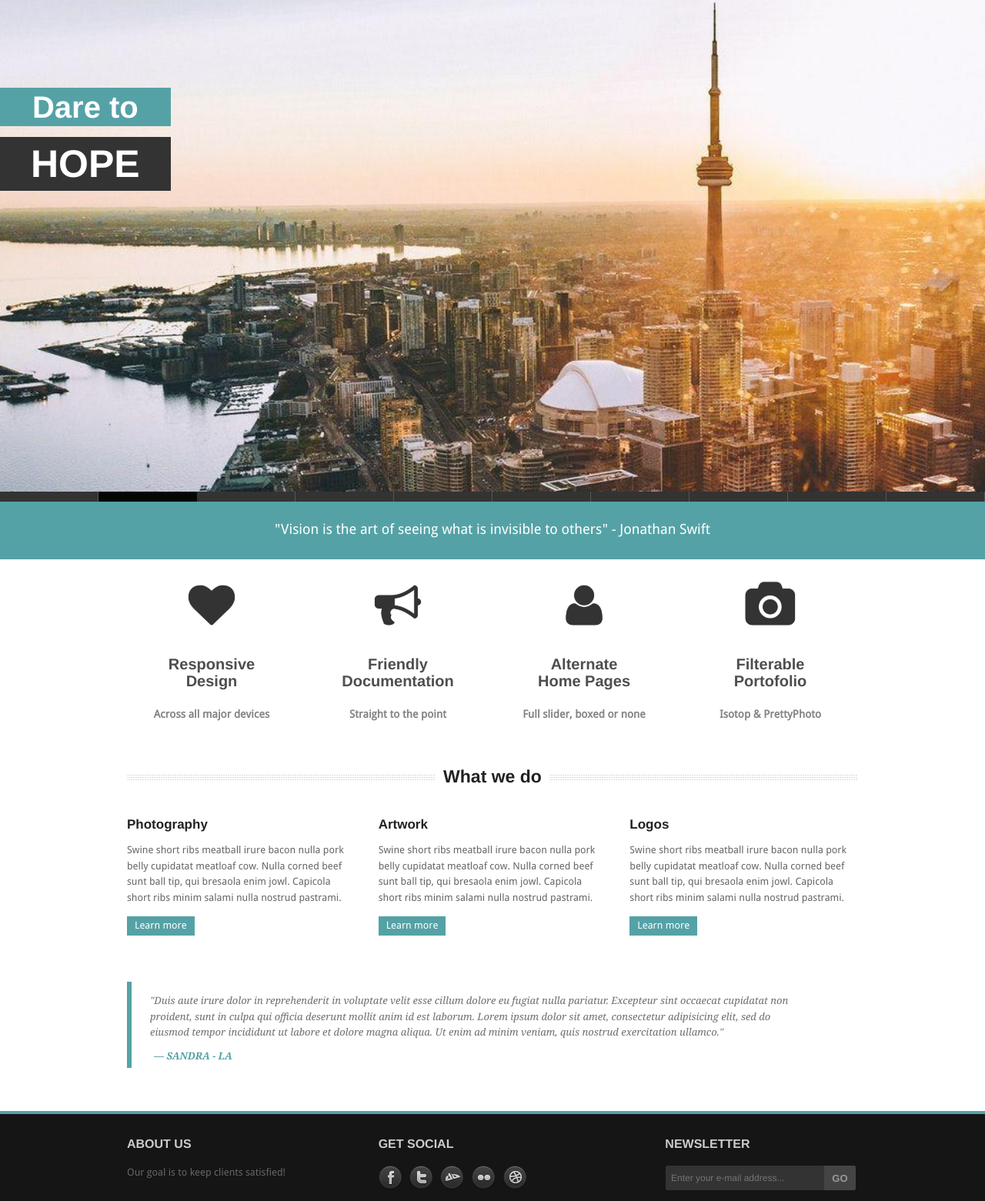
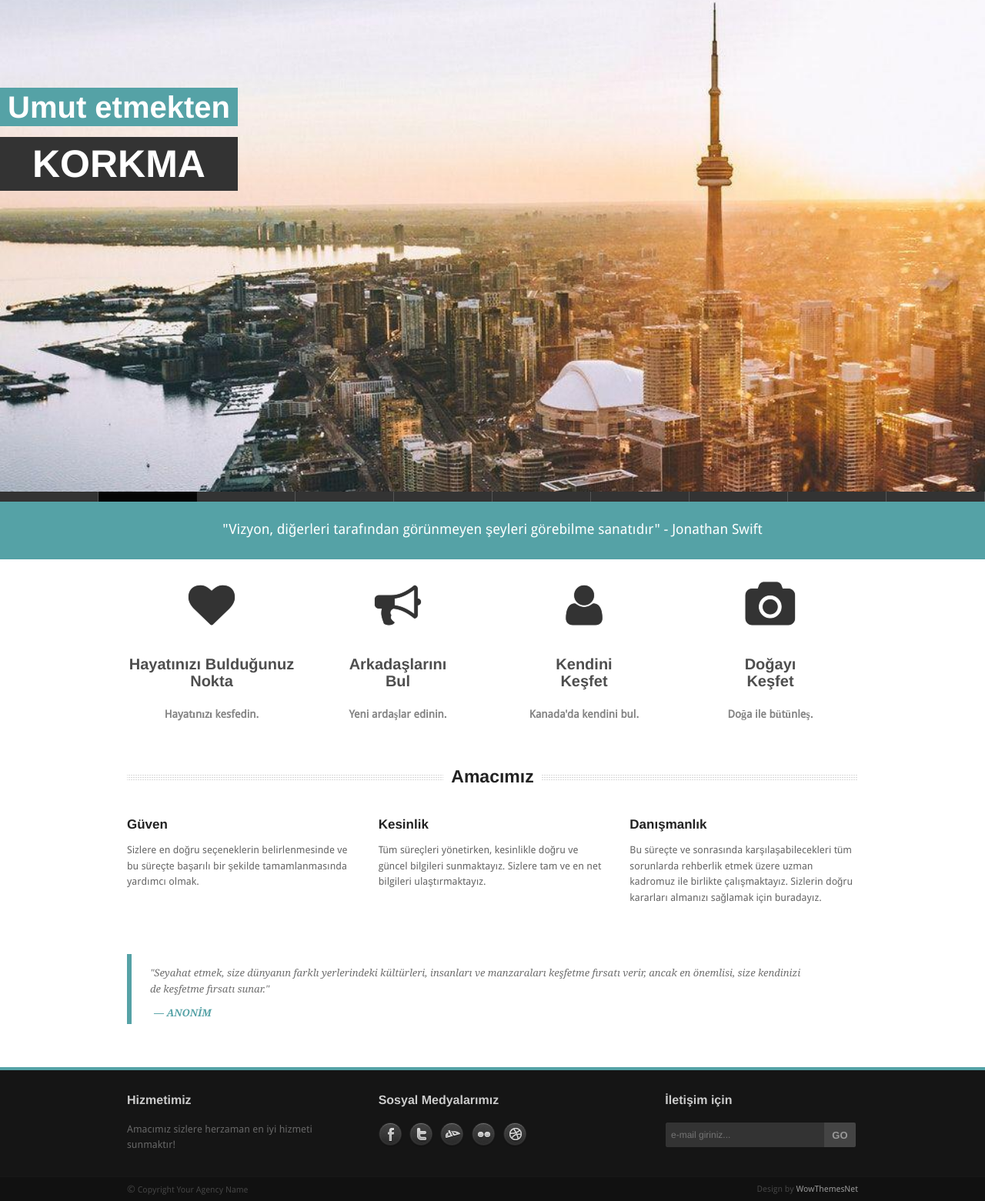
Before and after one commit to Mitrex38/kanadailetanis, a plain HTML site: page index.html in a window 1280 px wide. Shown: the part 202-1763 px from the top of the page at 77% size. Drawn offline with Linux system fonts and the light colour scheme.

Commit message:
Update index.html

```diff
--- a/index.html
+++ b/index.html
@@ -30,7 +30,7 @@
 		<div class="twelve columns">
 			<img src="logo1.png" style="width: 50px; height: 50px; margin-bottom: 10px;" class="pics" >
 			<div class="infotext">
-				 Thank you for visiting my theme! Replace this with your message to visitors.
+				Bu sayfa bir proje ödevidir. Sayfamızı ziyaret ettiğiniz için teşekkürler.
 			</div>
 		</div>
 	</div>
@@ -82,43 +82,43 @@
 		<li>
 		<img src="furkigif.gif" alt="image01" class="responsiveslide">
 		<div class="ei-title">
-			<h2>Dare to</h2>
-			<h3>Dream</h3>
+			<h2>Hayal etmekten</h2>
+			<h3>Korkma</h3>
 		</div>
 		</li>
 		<li>
 		<img src="kanada1.jpg" alt="image02" class="responsiveslide">
 		<div class="ei-title">
-			<h2>Dare to</h2>
-			<h3>Hope</h3>
+			<h2>Umut etmekten</h2>
+			<h3>Korkma</h3>
 		</div>
 		</li>
 		<li>
 		<img src="kanada2.jpg" alt="image03" class="responsiveslide">
 		<div class="ei-title">
-			<h2>Dare to</h2>
-			<h3>Smile</h3>
+			<h2>Gülümsemekten</h2>
+			<h3>Korkma</h3>
 		</div>
 		</li>
 		<li>
 		<img src="kanada3.jpg" alt="image04" class="responsiveslide">
 		<div class="ei-title">
-			<h2>Dare to</h2>
-			<h3>ask</h3>
+			<h2>Sormaktan</h2>
+			<h3>Korkma</h3>
 		</div>
 		</li>
 		<li>
-		<img src="http://placehold.it/1400x500/222" alt="image05" class="responsiveslide">
+		<img src="1193556.jpg" alt="image05" class="responsiveslide">
 		<div class="ei-title">
-			<h2>Dare to</h2>
-			<h3>refuse</h3>
+			<h2>Keşfetmekten</h2>
+			<h3>Korkma</h3>
 		</div>
 		</li>
 		<li>
-		<img src="http://placehold.it/1400x500/222" alt="image06" class="responsiveslide">
+		<img src="1199017.jpg" alt="image06" class="responsiveslide">
 		<div class="ei-title">
-			<h2>Dare to</h2>
-			<h3>give</h3>
+			<h2>Doğa ile</h2>
+			<h3>Bütünleş</h3>
 		</div>
 		</li>
 		<li>
@@ -145,8 +145,8 @@
 		<li>
 		<img src="kanada4.jpg" alt="image10" class="responsiveslide">
 		<div class="ei-title">
-			<h2>Stand up & </h2>
-			<h3>Live</h3>
+			<h2>Ayağa kalk & </h2>
+			<h3>Yaşa</h3>
 		</div>
 		</li>
 	</ul>
@@ -173,7 +173,7 @@
 	<div class="row">
 		<div class="twelve columns">
 			<p class="text-center">
-				 "Vision is the art of seeing what is invisible to others" - Jonathan Swift
+				 "Vizyon, diğerleri tarafından görünmeyen şeyleri görebilme sanatıdır" - Jonathan Swift
 			</p>
 		</div>
 	</div>
@@ -187,8 +187,8 @@
 			<a href="#">
 			<span class="ca-icon"><i class="fa fa-heart"></i></span>
 			<div class="ca-content">
-				<h2 class="ca-main">Responsive<br/> Design</h2>
-				<h3 class="ca-sub">Across all major devices</h3>
+				<h2 class="ca-main">Hayatınızı Bulduğunuz<br/> Nokta</h2>
+				<h3 class="ca-sub">Hayatınızı kesfedin.</h3>
 			</div>
 			</a>
 			</li>
@@ -196,8 +196,8 @@
 			<a href="#">
 			<span class="ca-icon"><i class="fa fa-bullhorn"></i></span>
 			<div class="ca-content">
-				<h2 class="ca-main">Friendly<br/> Documentation</h2>
-				<h3 class="ca-sub">Straight to the point</h3>
+				<h2 class="ca-main">Arkadaşlarını<br/>Bul</h2>
+				<h3 class="ca-sub">Yeni ardaşlar edinin.</h3>
 			</div>
 			</a>
 			</li>
@@ -205,8 +205,8 @@
 			<a href="#">
 			<span class="ca-icon"><i class="fa fa-user"></i></span>
 			<div class="ca-content">
-				<h2 class="ca-main">Alternate<br/> Home Pages</h2>
-				<h3 class="ca-sub">Full slider, boxed or none</h3>
+				<h2 class="ca-main">Kendini<br/>Keşfet</h2>
+				<h3 class="ca-sub">Kanada'da kendini bul.</h3>
 			</div>
 			</a>
 			</li>
@@ -214,8 +214,8 @@
 			<a href="#">
 			<span class="ca-icon"><i class="fa fa-camera"></i></span>
 			<div class="ca-content">
-				<h2 class="ca-main">Filterable<br/> Portofolio</h2>
-				<h3 class="ca-sub">Isotop & PrettyPhoto</h3>
+				<h2 class="ca-main">Doğayı<br/>Keşfet</h2>
+				<h3 class="ca-sub">Doğa ile bütünleş.</h3>
 			</div>
 			</a>
 			</li>
@@ -227,35 +227,29 @@
 <div class="row">
 	<div class="twelve columns">
 		<div class="centersectiontitle">
-			<h4>What we do</h4>
+			<h4>Amacımız</h4>
 		</div>
 	</div>
 	<div class="four columns">
-		<h5>Photography</h5>
+		<h5>Güven</h5>
 		<p>
-			 Swine short ribs meatball irure bacon nulla pork belly cupidatat meatloaf cow. Nulla corned beef sunt ball tip, qui bresaola enim jowl. Capicola short ribs minim salami nulla nostrud pastrami.
+			Sizlere en doğru seçeneklerin belirlenmesinde ve bu süreçte başarılı bir şekilde tamamlanmasında yardımcı olmak.
 		</p>
-		<p>
-			<a href="#" class="readmore">Learn more</a>
-		</p>
+
 	</div>
 	<div class="four columns">
-		<h5>Artwork</h5>
+		<h5>Kesinlik</h5>
 		<p>
-			 Swine short ribs meatball irure bacon nulla pork belly cupidatat meatloaf cow. Nulla corned beef sunt ball tip, qui bresaola enim jowl. Capicola short ribs minim salami nulla nostrud pastrami.
+			Tüm süreçleri yönetirken, kesinlikle doğru ve güncel bilgileri sunmaktayız. Sizlere tam ve en net bilgileri ulaştırmaktayız.
 		</p>
-		<p>
-			<a href="#" class="readmore">Learn more</a>
-		</p>
+
 	</div>
 	<div class="four columns">
-		<h5>Logos</h5>
+		<h5>Danışmanlık</h5>
 		<p>
-			 Swine short ribs meatball irure bacon nulla pork belly cupidatat meatloaf cow. Nulla corned beef sunt ball tip, qui bresaola enim jowl. Capicola short ribs minim salami nulla nostrud pastrami.
+			Bu süreçte ve sonrasında karşılaşabilecekleri tüm sorunlarda rehberlik etmek üzere uzman kadromuz ile birlikte çalışmaktayız. Sizlerin doğru kararları almanızı sağlamak için buradayız.
 		</p>
-		<p>
-			<a href="#" class="readmore">Learn more</a>
-		</p>
+
 	</div>
 </div>
 <div class="hr">
@@ -267,17 +261,17 @@
 		<div id="testimonials">
 			<blockquote>
 				<p>
-					 "Lorem ipsum dolor sit amet, consectetur adipisicing elit, sed do eiusmod tempor incididunt ut labore et dolore magna aliqua. Ut enim ad minim veniam, quis nostrud exercitation ullamco laboris nisi ut aliquip ex ea commodo consequat. Lorem ipsum dolor sit amet, consectetur adipisicing elit, sed do eiusmod tempor incididunt ut labore et dolore magna aliqua. Ut enim ad minim veniam, quis." <cite>Martin - NY</cite>
+					"Gezgin bir yere varmak için değil, keşfetmek için seyahat eder. İyi bir gezginin sabit planı ve varmaya niyeti yoktur. Hayat bir kitaptırve gezip görmeyenler hep aynı sayfayı okur." <cite>Martin - NY</cite>
 				</p>
 			</blockquote>
 			<blockquote>
 				<p>
-					 "Duis aute irure dolor in reprehenderit in voluptate velit esse cillum dolore eu fugiat nulla pariatur. Excepteur sint occaecat cupidatat non proident, sunt in culpa qui officia deserunt mollit anim id est laborum. Lorem ipsum dolor sit amet, consectetur adipisicing elit, sed do eiusmod tempor incididunt ut labore et dolore magna aliqua. Ut enim ad minim veniam, quis nostrud exercitation ullamco." <cite>Sandra - LA</cite>
+					"Seyahat etmek, size dünyanın farklı yerlerindeki kültürleri, insanları ve manzaraları keşfetme fırsatı verir, ancak en önemlisi, size kendinizi de keşfetme fırsatı sunar." <cite>Anonim</cite>
 				</p>
 			</blockquote>
 			<blockquote>
 				<p>
-					 "Duis aute irure dolor in reprehenderit in voluptate velit esse cillum dolore eu fugiat nulla pariatur. Excepteur sint occaecat cupidatat non proident, sunt in culpa qui officia deserunt mollit anim id est laborum. Lorem ipsum dolor sit amet, consectetur adipisicing elit, sed do eiusmod tempor incididunt ut labore et dolore magna aliqua. Ut enim ad minim veniam, quis nostrud exercitation ullamco." <cite>Jason - MA</cite>
+					"Dünya bir kitap gibidir ve seyahat etmeyenler sadece bir sayfa okumuş olurlar."<cite>Aziz Augustine</cite>
 				</p>
 			</blockquote>
 		</div>
@@ -293,11 +287,11 @@
 		<a href="index.html"><span></span></a>
 	</p>
 	<div class="four columns">
-		<h1>ABOUT US</h1>
-		 Our goal is to keep clients satisfied!
+		<h1>Hizmetimiz</h1>
+		Amacımız sizlere herzaman en iyi hizmeti sunmaktır!
 	</div>
 	<div class="four columns">
-		<h1>GET SOCIAL</h1>
+		<h1>Sosyal Medyalarımız</h1>
 		<a class="social facebook" href="#"></a>
 		<a class="social twitter" href="#"></a>
 		<a class="social deviantart" href="#"></a>
@@ -305,10 +299,10 @@
 		<a class="social dribbble" href="#"></a>
 	</div>
 	<div class="four columns">
-		<h1 class="newsmargin">NEWSLETTER</h1>
+		<h1 class="newsmargin">İletişim için</h1>
 		<div class="row collapse newsletter floatright">
 			<div class="ten mobile-three columns">
-				<input type="text" class="nomargin" placeholder="Enter your e-mail address...">
+				<input type="text" class="nomargin" placeholder="e-mail giriniz...">
 			</div>
 			<div class="two mobile-one columns">
 				<a href="#" class="postfix button expand">GO</a>
```
